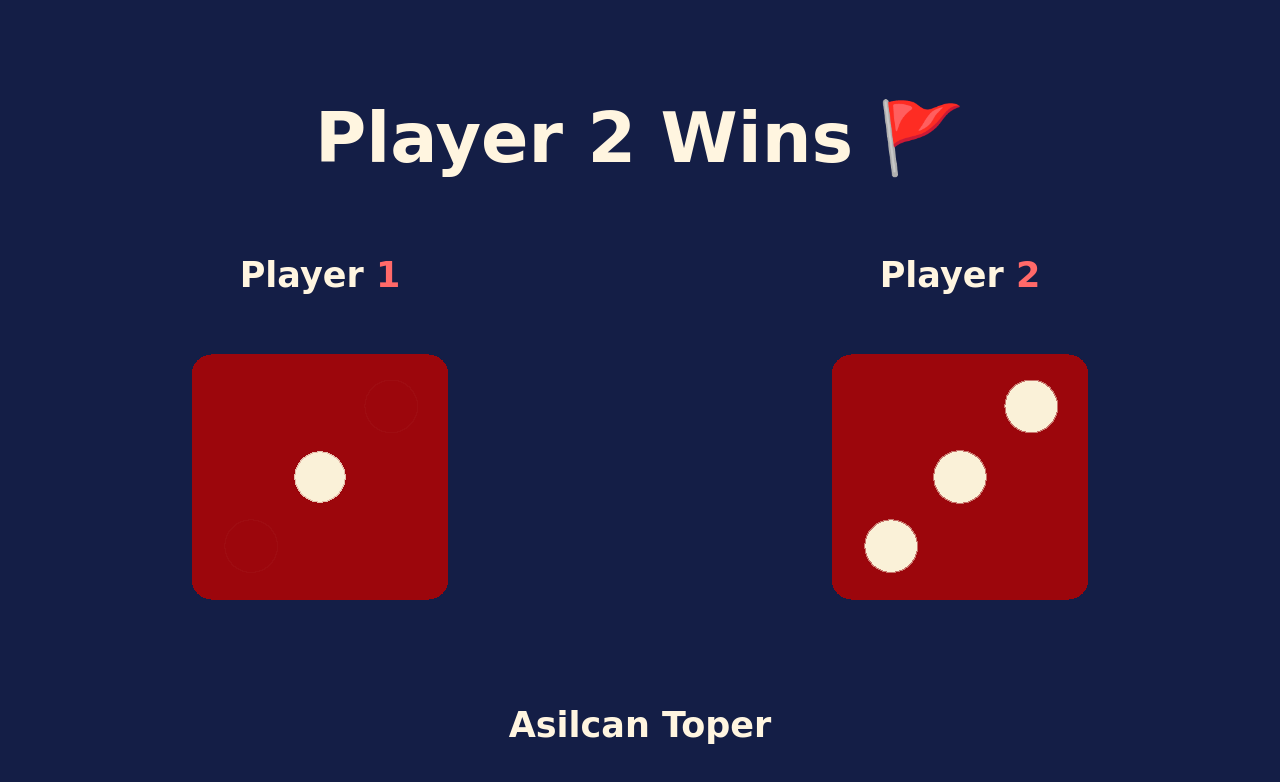
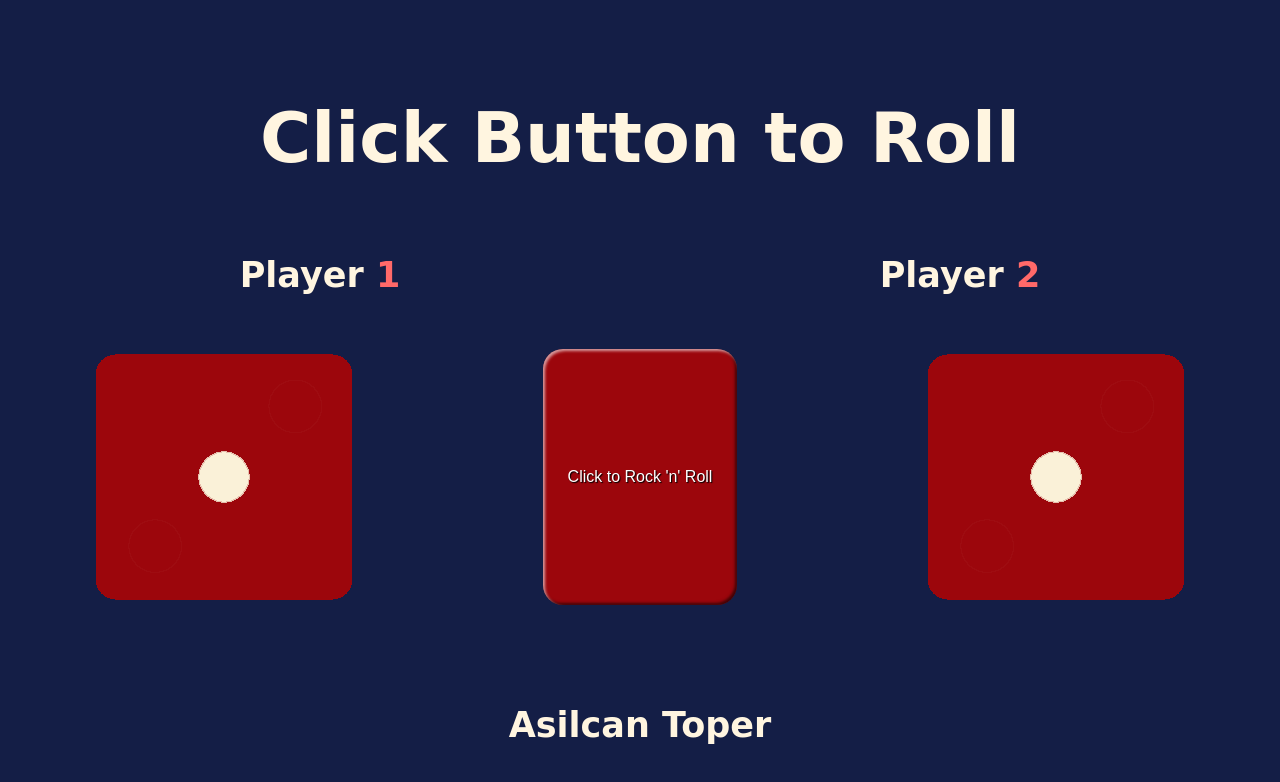
Before and after one commit to KapteynUniverse/Dice-Game, a plain HTML site: page index.html in a window 1280 px wide. Drawn offline with Linux system fonts and the light colour scheme; a web font is replaced by a local one.

Commit message:
Add files via upload

```diff
--- a/index.html
+++ b/index.html
@@ -10,13 +10,16 @@
     />
   </head>
   <body class="Body">
-    <h1 class="Title Text">Refresh Me</h1>
+    <h1 class="Title Text">Click Button to Roll</h1>
     <div class="Players Conteiner">
       <h2 class="Player1 Text">Player <span class="Number">1</span></h2>
       <h2 class="Player2 Text">Player <span class="Number">2</span></h2>
     </div>
     <div class="Dice Conteiner">
       <img id="Dice1" src="./images/dice1.png" alt="Dice 1" />
+      <button id="button" class="favorite styled" type="button">
+        Click to Rock 'n' Roll
+      </button>
       <img id="Dice2" src="./images/dice1.png" alt="Dice 1" />
     </div>
     <script src="./index.js" charset="UTF-8"></script>
--- a/index.js
+++ b/index.js
@@ -48,5 +48,8 @@ function Dice() {
   }
   return Player1;
 }
-var result = Dice();
+button.addEventListener("click", () => {
+  Dice();
+});
+
 console.log(result);
--- a/styles.css
+++ b/styles.css
@@ -31,6 +31,26 @@
   justify-content: space-around;
 }
 
+.styled {
+  border: 0;
+  line-height: 2.5;
+  padding: 0 25px;
+  font-size: 1rem;
+  text-align: center;
+  color: #fff;
+  text-shadow: 1px 1px 1px #000;
+  border-radius: 20px;
+  background-color: rgba(156, 6, 12, 1);
+
+  box-shadow: inset 2px 2px 3px rgba(255, 255, 255, 0.6),
+    inset -2px -2px 3px rgba(0, 0, 0, 0.6);
+}
+
+.styled:active {
+  box-shadow: inset -2px -2px 3px rgba(255, 255, 255, 0.6),
+    inset 2px 2px 3px rgba(0, 0, 0, 0.6);
+}
+
 footer {
   text-align: center;
   margin-top: 100px;
```
